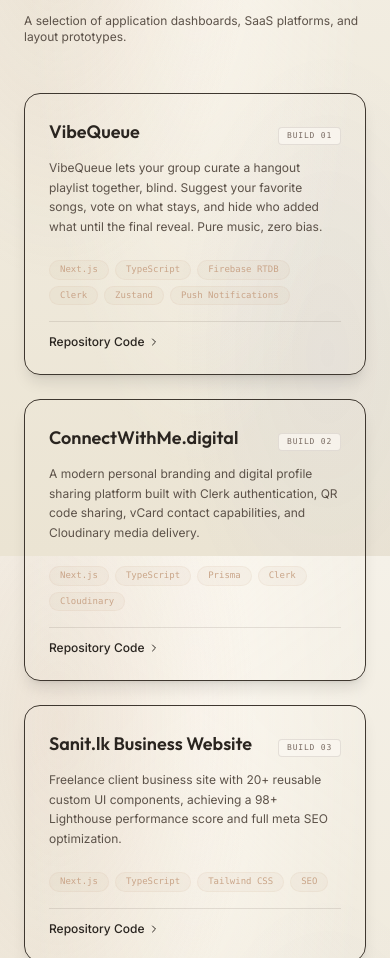
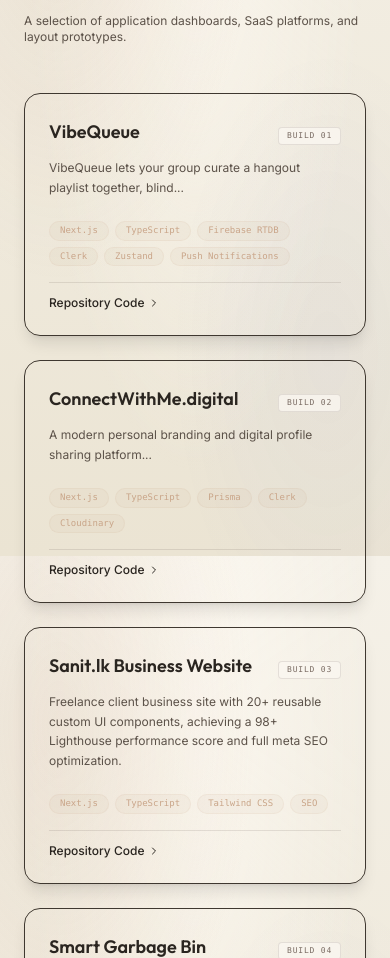
Before and after one commit to thusithakit/portfolio-v2.0, a Next.js app: page / in a window 390 px wide. Shown: the part 5352-6310 px from the top of the page. Built offline with nearby package versions, Linux system fonts and the light colour scheme; no server answers.

Commit message:
Feature/add projects fetch cron (#4)
* feat: initialize portfolio landing page with interactive canvas, scrollspy navigation, and project showcase sections

* feat: Update details

* feat: Update details in card

* feat: added project fetching cron job

```diff
--- /dev/null
+++ b/src/app/api/projects/route.ts
@@ -0,0 +1,11 @@
+import { getProjects } from "@/lib/projects";
+import { NextResponse } from "next/server";
+
+export async function GET() {
+  try {
+    const projects = await getProjects();
+    return NextResponse.json(projects);
+  } catch (error) {
+    return NextResponse.json({ error: 'Failed to fetch projects' }, { status: 500 });
+  }
+}
--- /dev/null
+++ b/src/app/api/sync/route.ts
@@ -0,0 +1,61 @@
+import { adminDb } from '@/lib/firebaseAdmin';
+import { NextResponse } from 'next/server';
+// import { revalidatePath } from 'next/cache';
+
+export async function GET(request: Request) {
+  // 1. Authenticate the Cron Job
+  const authHeader = request.headers.get('authorization');
+  if (authHeader !== `Bearer ${process.env.CRON_SECRET}`) {
+    return new Response('Unauthorized', { status: 401 });
+  }
+
+  try {
+    // 2. Fetch your latest repositories from GitHub
+    const res = await fetch(
+      'https://api.github.com/users/thusithakit/repos?sort=updated&per_page=10',
+      {
+        headers: {
+          Accept: 'application/vnd.github.v3+json',
+        }
+      }
+    );
+
+    if (!res.ok) throw new Error('Failed to fetch from GitHub');
+    const repos = await res.json();
+
+    if(adminDb){
+        const batch = adminDb.batch();
+        const projectsRef = adminDb.collection('projects');
+
+        repos.forEach((repo: any) => {
+        // Map GitHub fields to your preferred schema
+        const projectData = {
+            name: repo.name,
+            description: repo.description || "",
+            url: repo.html_url,
+            language: repo.language,
+            stars: repo.stargazers_count,
+            lastUpdated: new Date(repo.updated_at),
+            // Default value for a field managed only in your CMS, not GitHub
+            isVisible: true
+        };
+
+        // Use the GitHub Repo ID as the Firestore Document ID
+        // This ensures we update existing records rather than duplicating
+        const docRef = projectsRef.doc(repo.id.toString());
+
+        // Set with merge: true (Upsert)
+        // If the doc exists, it updates these fields. If not, it creates it.
+        // Crucially, it won't overwrite fields (like an image URL) you added manually later.
+        batch.set(docRef, projectData, { merge: true });
+        });
+
+        // 3. Commit all changes to Firestore at once
+        await batch.commit();
+    }
+
+    return NextResponse.json({ success: true, synced: repos.length });
+  } catch (error) {
+    return NextResponse.json({ error: 'Sync failed' }, { status: 500 });
+  }
+}
--- a/src/app/page.tsx
+++ b/src/app/page.tsx
@@ -26,39 +26,6 @@
 import AnimatedCounter from "@/components/AnimatedCounter";
 import ChatWidget from "@/components/ChatWidget";
 
-// Project Database
-const projects = [
-  {
-    title: "VibeQueue",
-    desc: "VibeQueue lets your group curate a hangout playlist together, blind. Suggest your favorite songs, vote on what stays, and hide who added what until the final reveal. Pure music, zero bias.",
-    tech: ["Next.js", "TypeScript", "Firebase RTDB", "Clerk", "Zustand", "Push Notifications"],
-    link: "https://vibequeue.vercel.app/",
-  },
-  {
-    title: "ConnectWithMe.digital",
-    desc: "A modern personal branding and digital profile sharing platform built with Clerk authentication, QR code sharing, vCard contact capabilities, and Cloudinary media delivery.",
-    tech: ["Next.js", "TypeScript", "Prisma", "Clerk", "Cloudinary"],
-    link: "https://www.connectwithme.digital",
-  },
-  {
-    title: "Sanit.lk Business Website",
-    desc: "Freelance client business site with 20+ reusable custom UI components, achieving a 98+ Lighthouse performance score and full meta SEO optimization.",
-    tech: ["Next.js", "TypeScript", "Tailwind CSS", "SEO"],
-    link: "https://sanit-demo.netlify.app/",
-  },
-  {
-    title: "Smart Garbage Bin",
-    desc: "IoT smart system integrating ultrasonic sensors, GPS tracking, and Firebase to monitor waste levels, coupled with a Progressive Web App (PWA) responsive dashboard.",
-    tech: ["Next.js", "TypeScript", "ESP8266", "Firebase", "PWA"],
-    link: "https://github.com/thusithakit/go-green",
-  },
-  {
-    title: "Travel Planner Website",
-    desc: "Full-stack travel planner platform containing interactive customer itinerary boards, comprehensive admin panel management, and secure JWT token validation flows.",
-    tech: ["React", "Spring Boot", "MongoDB", "TypeScript"],
-    link: "https://github.com/thusithakit/Odyssey-admin-panel",
-  }
-];
 
 // Timeline Database
 const timelineItems = [
@@ -89,12 +56,37 @@
   color: string;
 }
 
+interface Project {
+  id: string | number,
+  name: string,
+  description: string,
+  url?: string,
+  language?: string,
+  stars?: number,
+  lastUpdated?: string,
+  tech?: string[],
+  link?: string
+}
+
 export default function PortfolioPage() {
   const [activeSection, setActiveSection] = useState("top");
   const [hue, setHue] = useState(25); // Peach hue default
   const physicsCanvasRef = useRef<HTMLCanvasElement>(null);
   const physicsNodesRef = useRef<GravityNode[]>([]);
   const physicsFrameRef = useRef<number | null>(null);
+  const [projects, setProjects] = useState<Project[]>([]);
+  const [loading, setLoading] = useState<boolean>(true);
+
+  useEffect(() => {
+    async function fetchProjects() {
+      const res = await fetch('/api/projects');
+      const data = await res.json();
+      setProjects(data);
+      setLoading(false);
+    }
+
+    fetchProjects();
+  }, []);
 
   // Scrollspy logic
   useEffect(() => {
@@ -709,31 +701,38 @@
                 <div className="flex flex-col gap-3">
                   <div className="flex justify-between items-baseline">
                     <h3 className="font-display font-semibold text-cream-100 text-lg md:text-xl group-hover:text-peach-300 transition-colors">
-                      {proj.title}
+                      {proj.name}
                     </h3>
                     <span className="font-mono text-[8px] tracking-widest text-ink-300 uppercase bg-ink-900/80 px-2 py-0.5 rounded border border-ink-200/14">
                       Build 0{i + 1}
                     </span>
                   </div>
-                  <p className="text-xs md:text-sm text-ink-200 leading-relaxed">
-                    {proj.desc}
-                  </p>
+                  {(proj.description !=="") && (
+                    <p className="text-xs md:text-sm text-ink-200 leading-relaxed">
+                      {proj.description}
+                    </p>
+                  )}
                 </div>
 
                 <div className="flex flex-col gap-4 mt-6">
                   {/* Tech tags */}
                   <div className="flex flex-wrap gap-1.5">
-                    {proj.tech.map((t, idx) => (
-                      <span key={idx} className="font-mono text-[9px] text-peach-300 bg-peach-400/5 px-2.5 py-0.5 rounded-full border border-peach-300/10">
-                        {t}
-                      </span>
+                    {[...new Set([...(proj.tech || []), proj.language])]
+                      .filter(Boolean) // Removes undefined/null in case proj.language doesn't exist
+                      .map((t, idx) => (
+                        <span
+                          key={idx}
+                          className="font-mono text-[9px] text-peach-300 bg-peach-400/5 px-2.5 py-0.5 rounded-full border border-peach-300/10"
+                        >
+                          {t}
+                        </span>
                     ))}
                   </div>
 
                   {/* GitHub link */}
                   <div className="border-t border-ink-200/14 pt-3 flex justify-between items-center">
                     <a
-                      href={proj.link}
+                      href={proj.link || proj.url}
                       target="_blank"
                       rel="noopener noreferrer"
                       className="inline-flex items-center gap-1 text-xs text-cream-100 font-medium hover:text-peach-300 transition-all"
--- /dev/null
+++ b/src/lib/projects.ts
@@ -0,0 +1,94 @@
+import { adminDb } from "./firebaseAdmin";
+
+// Standardized data shape: Changed 'link' to 'url' and made 'id' a string
+const defaultProjects = [
+  {
+    id: "1",
+    name: "VibeQueue",
+    description: "VibeQueue lets your group curate a hangout playlist together, blind...",
+    tech: ["Next.js", "TypeScript", "Firebase RTDB", "Clerk", "Zustand", "Push Notifications"],
+    url: "https://vibequeue.vercel.app/",
+    stars: 0,
+    lastUpdated: null
+  },
+  {
+    id: "2",
+    name: "ConnectWithMe.digital",
+    description: "A modern personal branding and digital profile sharing platform...",
+    tech: ["Next.js", "TypeScript", "Prisma", "Clerk", "Cloudinary"],
+    url: "https://www.connectwithme.digital",
+    stars: 0,
+    lastUpdated: null
+  },
+  {
+    id: "3",
+    name: "Sanit.lk Business Website",
+    description: "Freelance client business site with 20+ reusable custom UI components, achieving a 98+ Lighthouse performance score and full meta SEO optimization.",
+    tech: ["Next.js", "TypeScript", "Tailwind CSS", "SEO"],
+    url: "https://sanit-demo.netlify.app/",
+    stars: 0,
+    lastUpdated: null
+  },
+  {
+    id: "4",
+    name: "Smart Garbage Bin",
+    description: "IoT smart system integrating ultrasonic sensors, GPS tracking, and Firebase to monitor waste levels, coupled with a Progressive Web App (PWA) responsive dashboard.",
+    tech: ["Next.js", "TypeScript", "ESP8266", "Firebase", "PWA"],
+    url: "https://github.com/thusithakit/go-green",
+    stars: 0,
+    lastUpdated: null
+  },
+  {
+    id: "5",
+    name: "Travel Planner Website",
+    description: "Full-stack travel planner platform containing interactive customer itinerary boards, comprehensive admin panel management, and secure JWT token validation flows.",
+    tech: ["React", "Spring Boot", "MongoDB", "TypeScript"],
+    url: "https://github.com/thusithakit/Odyssey-admin-panel",
+    stars: 0,
+    lastUpdated: null
+  }
+];
+
+export async function getProjects() {
+  try {
+    // 1. Check if adminDb initialized correctly
+    if (!adminDb) {
+      console.warn("Firebase Admin not initialized. Using default projects.");
+      return defaultProjects;
+    }
+
+    // 2. Fetch from Firestore
+    const snapshot = await adminDb.collection('projects')
+      .where('isVisible', '==', true)
+      .orderBy('stars', 'desc')
+      .get();
+
+    // 3. Handle empty database state
+    if (snapshot.empty) {
+      console.log("No projects found in Firestore. Using defaults.");
+      return defaultProjects;
+    }
+
+    // 4. Map the data to match the defaultProjects shape
+    const projects = snapshot.docs.map((doc) => {
+      const data = doc.data();
+      return {
+        id: doc.id,
+        name: data.name,
+        description: data.description,
+        url: data.url,
+        // Wrap GitHub language in an array so it matches the 'tech' array structure
+        tech: data.language ? [data.language] : [],
+        stars: data.stars || 0,
+        lastUpdated: data.lastUpdated ? data.lastUpdated.toDate().toISOString() : null,
+      };
+    });
+
+    return projects;
+
+  } catch (error) {
+    // 5. Catch failures and safely fallback
+    console.error("Failed to fetch projects from Firestore, falling back to defaults:", error);
+    return defaultProjects;
+  }
+}
```
Also changed, not shown: vercel.json (added).
